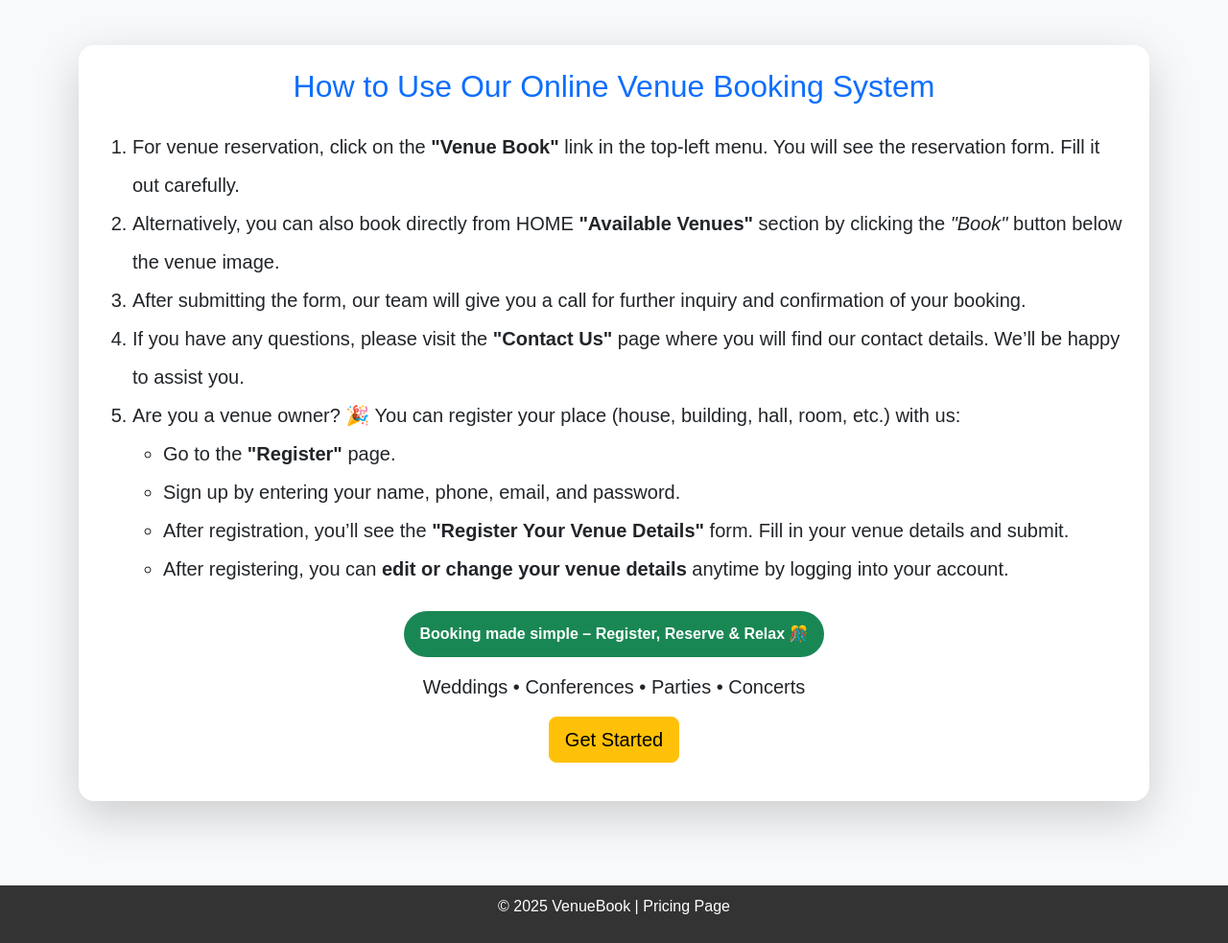
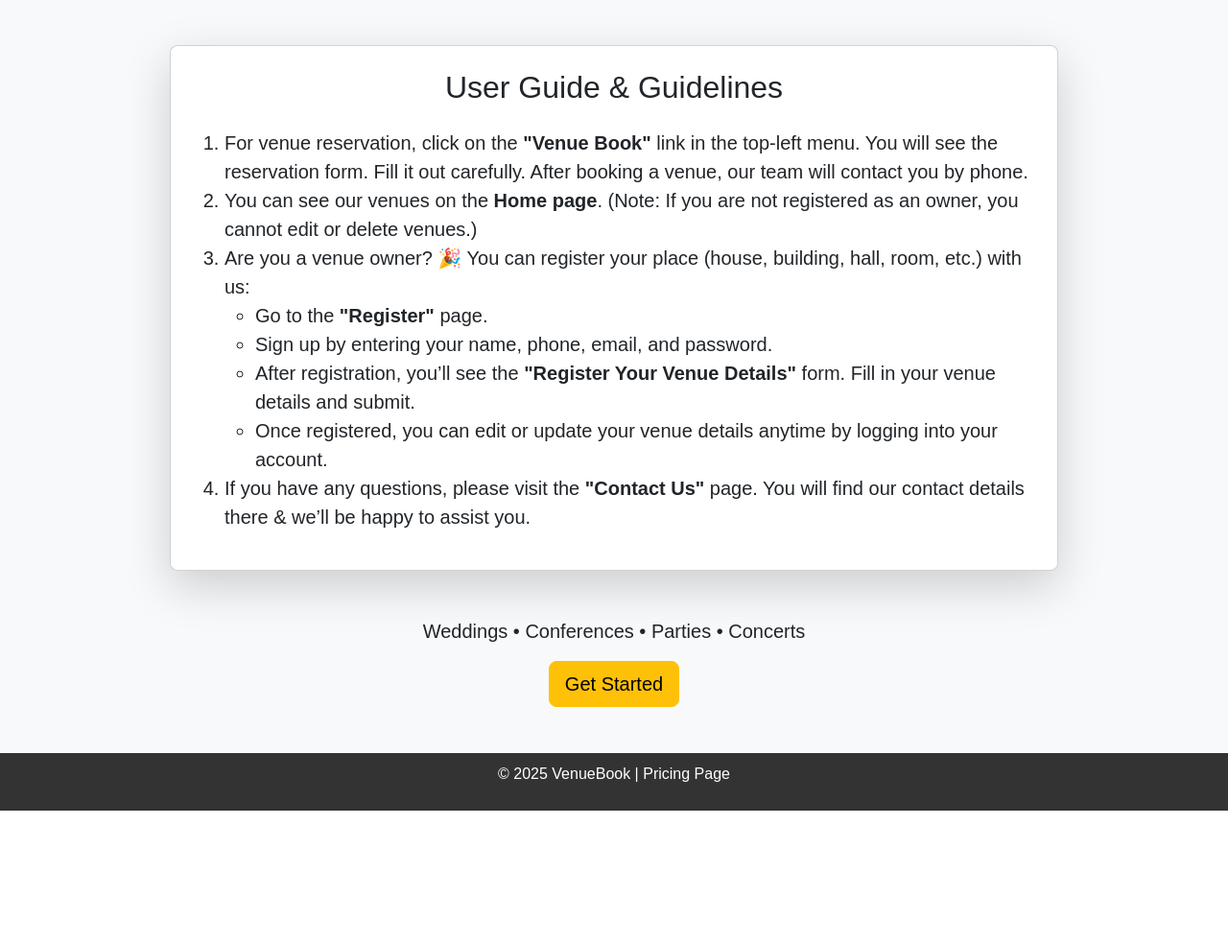
Before and after one commit to bishakhadey12/Online-venue-booking, a PHP site: page /guide.php in a window 1280 px wide. Shown: the part 457-1440 px from the top of the page at 96% size. After the commit the page ends 1302 px from the top, so only its background shows below. Run offline with PHP 8.4, Linux system fonts and the light colour scheme; some libraries are stand-ins or nearby versions.

Commit message:
Updating

```diff
--- a/backend/ownerdetails.php
+++ b/backend/ownerdetails.php
@@ -26,8 +26,8 @@ if($_SERVER['REQUEST_METHOD']=="POST"){
 
    if($insert_query){
     $_SESSION['sms'] = "Registration Successful!";
-        header("Location:../venue.php"); // redirect to venue creation
-        exit;
+    header("Location:../venue.php"); // redirect to venue creation
+    return;
     }
 }
 ?>
--- a/guide.php
+++ b/guide.php
@@ -1,70 +1,48 @@
-<?php include("header.php");?>
+<?php include("header.php"); ?>
+<div class="container mt-5">
+    <div class="row justify-content-center">
+        <div class="col-md-10">
+            <div class="card shadow-lg rounded-3">
+                <div class="card-body p-4">
+                    <h2 class="text-center mb-4">User Guide & Guidelines</h2>
 
-<!-- Instruction / Guideline Section -->
-<section class="py-5 bg-light">
-  <div class="container">
-    <div class="card shadow-lg border-0 rounded-4">
-      <div class="card-body p-4">
-        <h2 class="text-center mb-4 text-primary">
-          <i class="bi bi-info-circle-fill"></i> How to Use Our Online Venue Booking System
-        </h2>
-        <ol class="fs-5 lh-lg">
+                    <ol class="fs-5">
                         <li>
-            <i class="bi bi-calendar-check text-success"></i>
                             For venue reservation, click on the
                             <strong>"Venue Book"</strong> link in the top-left menu.
                             You will see the reservation form. Fill it out carefully.
+                            After booking a venue, our team will contact you by phone.
                         </li>
                         <li>
-            <i class="bi bi-building text-warning"></i>
-            Alternatively, you can also book directly from HOME
-            <strong>"Available Venues"</strong> section by clicking the
-            <em>"Book"</em> button below the venue image.
+                            You can see our venues on the <strong>Home page</strong>.
+                            (Note: If you are not registered as an owner, you cannot edit or delete venues.)
                         </li>
                         <li>
-            <i class="bi bi-telephone-fill text-primary"></i>
-            After submitting the form, our team will give you a call for
-            further inquiry and confirmation of your booking.
+                            Are you a venue owner? 🎉 You can register your place (house, building, hall, room, etc.) with us:
+                            <ul>
+                                <li>Go to the <strong>"Register"</strong> page.</li>
+                                <li>Sign up by entering your name, phone, email, and password.</li>
+                                <li>After registration, you’ll see the <strong>"Register Your Venue Details"</strong> form. Fill in your venue details and submit.</li>
+                                <li>Once registered, you can edit or update your venue details anytime by logging into your account.</li>
+                            </ul>
                         </li>
                         <li>
-            <i class="bi bi-envelope-fill text-danger"></i>
-            If you have any questions, please visit the
-            <strong>"Contact Us"</strong> page where you will find our
-            contact details. We’ll be happy to assist you.
-          </li>
-          <li>
-            <i class="bi bi-person-plus-fill text-success"></i>
-            Are you a venue owner? 🎉 You can register your place
-            (house, building, hall, room, etc.) with us:
-            <ul>
-              <li><i class="bi bi-box-arrow-in-right"></i> Go to the <strong>"Register"</strong> page.</li>
-              <li><i class="bi bi-pencil-square"></i> Sign up by entering your name, phone, email, and password.</li>
-              <li><i class="bi bi-house-door-fill"></i> After registration, you’ll see the
-                <strong>"Register Your Venue Details"</strong> form.
-                Fill in your venue details and submit.
-              </li>
-              <li><i class="bi bi-gear-fill"></i> After registering, you can
-                <strong>edit or change your venue details</strong> anytime
-                by logging into your account.
-              </li>
-            </ul>
+                            If you have any questions, please visit the <strong>"Contact Us"</strong> page.
+                            You will find our contact details there & we’ll be happy to assist you.
                         </li>
                     </ol>
-        <p class="text-center mt-4">
-          <span class="badge bg-success fs-6 p-3 rounded-pill">
-            <i class="bi bi-check-circle-fill"></i> Booking made simple – Register, Reserve & Relax 🎊
-          </span>
+                </div>
+            </div>
+        </div>
+    </div>
+</div>
 
-    <section class="hero text-center">
+<!-- Hero Section -->
+<section class="hero text-center my-5">
     <div>
         <p class="lead">Weddings • Conferences • Parties • Concerts</p>
         <a href="index.php" class="btn btn-warning btn-lg">Get Started</a>
     </div>
 </section>
-        </p>
-      </div>
-    </div>
-  </div>
-</section>
 
-<?php include("footer.php");?>
+<?php include("footer.php"); ?>
--- a/header.php
+++ b/header.php
@@ -65,10 +65,22 @@
         <ul class="navbar-nav ms-auto">
           <li class="nav-item"><a class="nav-link" href="home.php">Home</a></li>
           <li class="nav-item"><a class="nav-link" href="price.php">Pricing</a></li>
+          <li class="nav-item"><a class="nav-link" href="guide.php">Guide</a></li>
           <li class="nav-item"><a class="nav-link" href="contact.php">Contact</a></li>
-          <li class="nav-item"><a class="nav-link" href="guide.php">Guide</a></li>
-          <li class="nav-item"><a class="nav-link" href="register.php">Register</a></li>
-          <li class="nav-item"><a class="nav-link" href="login.php">Login</a></li>
+          <?php
+          if(isset($_SESSION['user'])){
+            ?>
+            <li class="nav-item"><a class="nav-link" href="">Welcome <?php echo $_SESSION['user']['name']?></a></li>
+            <li class="nav-item"><a class="nav-link" href="login.php">Login</a></li>
+          <?php
+          }else{
+            ?>
+            <li class="nav-item"><a class="nav-link" href="register.php">Register</a></li>
+            <li class="nav-item"><a class="nav-link" href="login.php">Login</a></li>
+            <?php
+          }
+          ?>
+
         </ul>
       </div>
     </div>
--- a/home.php
+++ b/home.php
@@ -17,8 +17,8 @@ $result = mysqli_query($conn, "SELECT * FROM venue ORDER BY created_at DESC");
             $first_image = $images[0] ?? 'default.jpg';
         ?>
         <div class="col-md-4 mb-4">
-            <div class="card shadow-lg">
-                <img src="uploads/<?php echo $first_image; ?>" class="card-img-top" alt="Venue Image">
+            <div class="card shadow-sm">
+                <img src="uploads/<?php echo $first_image; ?>" class="card-img-top" alt="Venue Image" >
 
                 <div class="card-body">
                     <h5 class="card-title"><?php echo $row['vname']; ?></h5>
--- a/login.php
+++ b/login.php
@@ -1,7 +1,7 @@
 <?php include("header.php");
 session_start();
 ?>
-
+<br>
     <?php if(isset($_SESSION['sms'])): ?>
     <div class="alert alert-success">
         <?php echo $_SESSION['sms']; unset($_SESSION['sms']); ?>
--- a/price.php
+++ b/price.php
@@ -23,7 +23,7 @@
               <h5 class="card-title">Basic Hall</h5>
               <p class="card-text">Ideal for birthdays, small gatherings, and meetings.</p>
               <h3 class="text-primary">₹10,000</h3>
-              <a href="#" class="btn btn-outline-primary mt-2">Book Now</a>
+              <a href="#" class="btn btn-outline-primary mt-2" type="submit" action="">Book Now</a>
             </div>
           </div>
         </div>
```
Also changed, not shown: backend/login_process.php (+28 -23 lines), backend/reservation.php (+5 -10 lines), backend/submit_contact.php (added, +22 -0 lines), contact.php (+13 -4 lines), uploads/1756911506_0_Winter-Destination-Wedding-in-India.jpg (added), uploads/1756911524_0_aUaBuDOePrOjGJoogEciIh-J40UqZ95TKKD2-L2VAFYrsX79tQFAth5bstU3Fp8ZYFaHMtPiN_i8lCjxg-8P9EFamJBxkGwha1Xrglw006NYZ3Qi3IwfknHXVmDFCZWeMIvOGprb (1).jpg (added), uploads/1756911569_0_State_Room_u6k8y5.webp (added), uploads/1756911597_0_weding.jpg (added), uploads/1756911623_0_hotel-aurora-towers-hotel-aurora-towers.webp (added), uploads/1756911675_0_hotel-aurora-towers-hotel-aurora-towers.webp (added), uploads/1756921712_0_aUaBuDOePrOjGJoogEciIh-J40UqZ95TKKD2-L2VAFYrsX79tQFAth5bstU3Fp8ZYFaHMtPiN_i8lCjxg-8P9EFamJBxkGwha1Xrglw006NYZ3Qi3IwfknHXVmDFCZWeMIvOGprb (1).jpg (added), uploads/1756924511_0_birthday-with-realistic-colorful-balloon-background-free-vector.jpg (added). Lines whose indentation alone changed are shown as unchanged.
